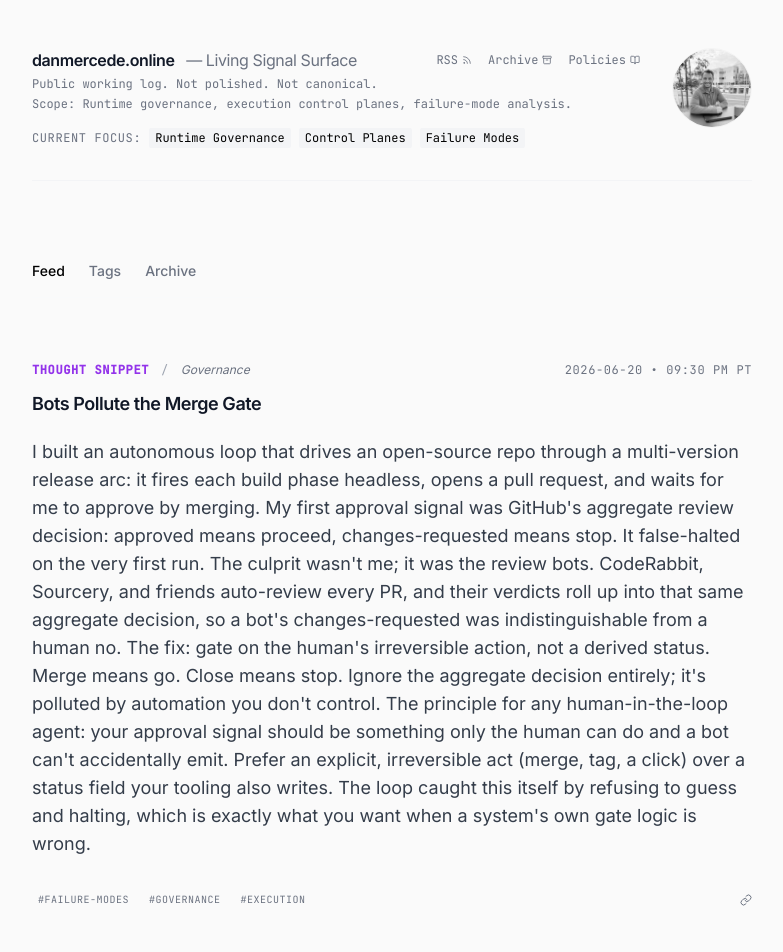
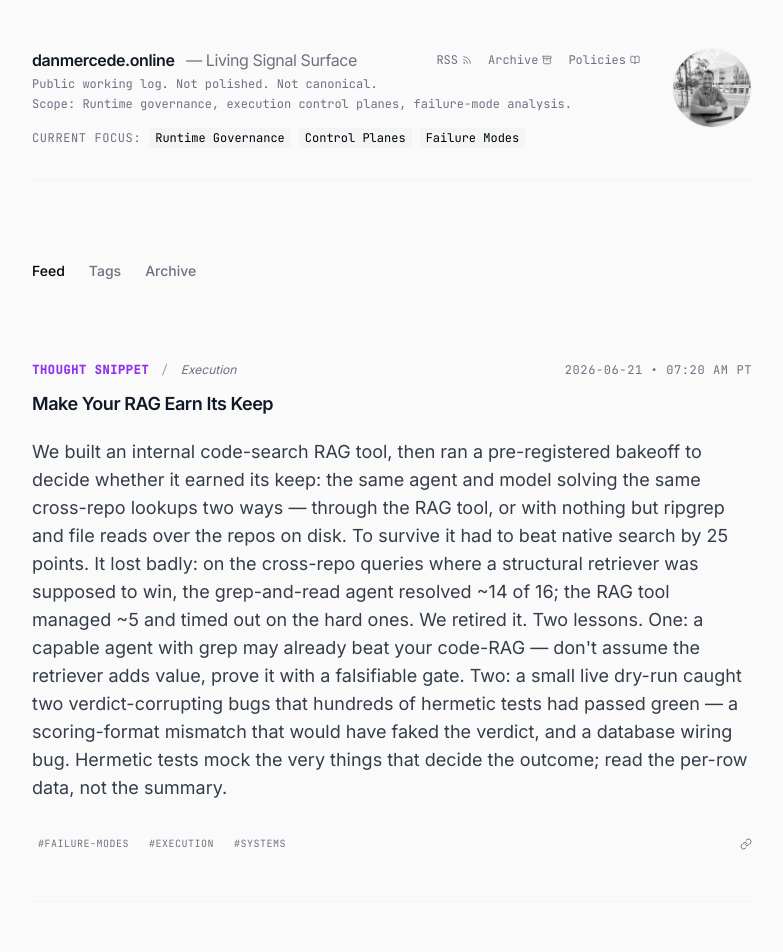
Before and after one commit to OrionArchitekton/danmercede.online, a React (Vite) app: page / in a window 1280 px wide. Shown: the top 952 px of the page, without its empty margins (248-1031 px from the left). Built offline with nearby package versions, Linux system fonts and the light colour scheme.

Commit message:
signal: 2026-06-21-make-your-rag-earn-its-keep

```diff
--- a/constants.generated.ts
+++ b/constants.generated.ts
@@ -4,6 +4,18 @@
 import { LogEntry, EntryType } from './types';
 
 export const ENTRIES: LogEntry[] = [
+  {
+    id: "2026-06-21-make-your-rag-earn-its-keep",
+    slug: "2026-06-21-make-your-rag-earn-its-keep",
+    title: "Make Your RAG Earn Its Keep",
+    date: "2026-06-21",
+    timestamp: "07:20 AM PT",
+    type: EntryType.ThoughtSnippet,
+    context: "Execution",
+    tags: ["failure-modes","execution","systems"],
+    content: "We built an internal code-search RAG tool, then ran a pre-registered bakeoff to decide whether it earned its keep: the same agent and model solving the same cross-repo lookups two ways — through the RAG tool, or with nothing but ripgrep and file reads over the repos on disk. To survive it had to beat native search by 25 points. It lost badly: on the cross-repo queries where a structural retriever was supposed to win, the grep-and-read agent resolved ~14 of 16; the RAG tool managed ~5 and timed out on the hard ones. We retired it. Two lessons. One: a capable agent with grep may already beat your code-RAG — don't assume the retriever adds value, prove it with a falsifiable gate. Two: a small live dry-run caught two verdict-corrupting bugs that hundreds of hermetic tests had passed green — a scoring-format mismatch that would have faked the verdict, and a database wiring bug. Hermetic tests mock the very things that decide the outcome; read the per-row data, not the summary.",
+  }
+,
   {
     id: "2026-06-20-bots-pollute-the-merge-gate",
     slug: "2026-06-20-bots-pollute-the-merge-gate",
```
Also changed, not shown: inbox/2026-06-21-make-your-rag-earn-its-keep.md (added, +9 -0 lines), public/posts.json (+8 -2 lines), 1 other file (tests, documents, lock files or other folders).
